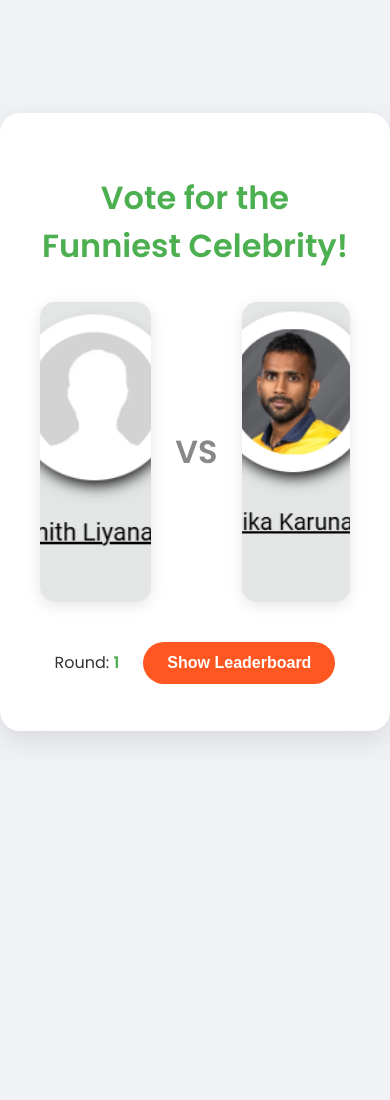
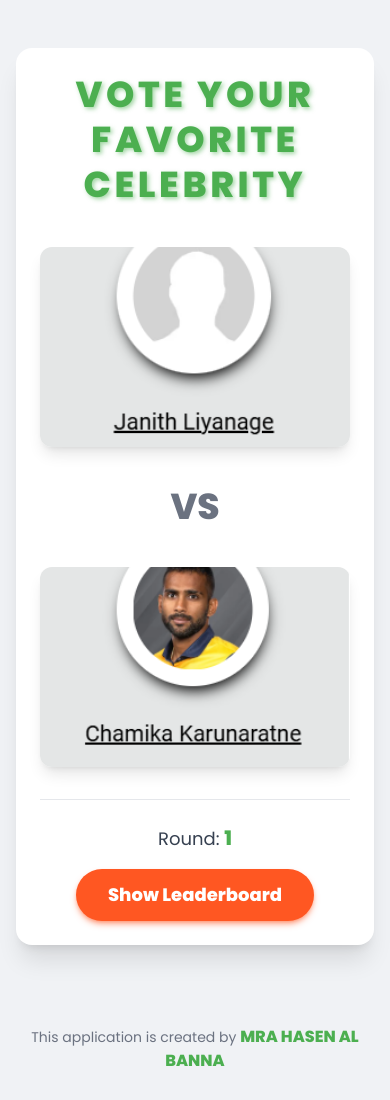
Before and after one commit to hasenalbanna/Friday-Fun-Celebrity, a website: page index.html in a window 390 px wide. Before the commit the page ends 844 px from the top, so only its background shows below. Drawn offline with nearby package versions, Linux system fonts and the light colour scheme.

Commit message:
Design: Update UI to attractive Poppins light theme and add attribution

```diff
--- a/index.html
+++ b/index.html
@@ -3,38 +3,167 @@
 <head>
     <meta charset="UTF-8">
     <meta name="viewport" content="width=device-width, initial-scale=1.0">
-    <title>Friday Fun Celebrity</title>
-    <link rel="stylesheet" href="style.css">
+    <title>VOTE YOUR FAVORITE CELEBRITY</title>
+    <!-- Load Tailwind CSS -->
+    <script src="https://cdn.tailwindcss.com"></script>
+    <link href="https://fonts.googleapis.com/css2?family=Poppins:wght@400;600;800&display=swap" rel="stylesheet">
+
+    <!-- Tailwind Configuration -->
+    <script>
+        tailwind.config = {
+            theme: {
+                extend: {
+                    fontFamily: {
+                        sans: ['Poppins', 'sans-serif'],
+                    },
+                    colors: {
+                        'primary-green': '#4CAF50',
+                        'accent-orange': '#FF5722',
+                    }
+                }
+            }
+        }
+    </script>
+
+    <style>
+        /* Custom styles based on your previous input */
+        body {
+            background: #f0f2f5;
+        }
+
+        /* Amazing custom font style for the heading */
+        .amazing-font {
+            text-shadow: 2px 2px 4px rgba(76, 175, 80, 0.5); /* Shadow for pop */
+            letter-spacing: 0.1em;
+            color: #4CAF50;
+            margin-bottom: 2rem;
+            font-weight: 800; /* Extra bold */
+        }
+
+        .photo {
+            width: 100%;
+            height: 300px;
+            object-fit: cover;
+            display: block;
+        }
+
+        /* Vote Overlay styles for interaction */
+        .vote-overlay {
+            position: absolute;
+            bottom: 0;
+            left: 0;
+            width: 100%;
+            background: rgba(76, 175, 80, 0.85); /* Primary Green with opacity */
+            color: white;
+            padding: 0.75rem 0;
+            font-weight: 600;
+            opacity: 0;
+            transition: opacity 0.3s ease;
+            cursor: pointer;
+        }
+
+        .photo-card:hover .vote-overlay {
+            opacity: 1;
+        }
+
+        /* Hide loading/notification elements by default */
+        #loading-spinner, #notification-area {
+            display: none;
+        }
+
+        @media (max-width: 640px) {
+            .photo {
+                height: 200px;
+            }
+        }
+    </style>
 </head>
-<body>
-    <div class="container">
-        <h1>Vote for the Funniest Celebrity!</h1>
+<body class="min-h-screen flex flex-col items-center justify-center p-4">
 
-        <div class="photos-container">
-            <div class="photo-card" id="photo-1-container">
-                <img id="photo-1-img" src="" alt="Celebrity 1" class="photo">
-                <div class="vote-overlay">Click to Vote!</div>
+    <!-- Loading Spinner -->
+    <div id="loading-spinner" class="fixed inset-0 bg-gray-900 bg-opacity-75 flex items-center justify-center z-50">
+        <div class="animate-spin rounded-full h-20 w-20 border-t-4 border-b-4 border-primary-green"></div>
+    </div>
+
+    <!-- Notification Bar -->
+    <div id="notification-area" class="fixed top-0 left-0 right-0 p-4 z-40">
+        <div id="notification-message" class="mx-auto max-w-lg p-3 text-center rounded-lg shadow-2xl font-semibold"></div>
+    </div>
+
+    <div class="container bg-white p-6 sm:p-8 md:p-10 rounded-2xl shadow-xl max-w-4xl w-full my-8">
+
+        <!-- Header - Updated and Stylized -->
+        <header class="text-center mb-10">
+            <h1 class="amazing-font text-4xl sm:text-5xl lg:text-6xl uppercase leading-tight">
+                VOTE YOUR FAVORITE CELEBRITY
+            </h1>
+        </header>
+
+        <!-- Celebrity Matchup Area -->
+        <div class="photos-container flex flex-col sm:flex-row justify-center items-center gap-6 sm:gap-12 mb-8">
+
+            <!-- Photo Card 1 -->
+            <div class="photo-card relative w-full sm:w-5/12 rounded-xl overflow-hidden shadow-lg hover:shadow-2xl
+                        transition duration-300 ease-in-out transform hover:scale-[1.03]"
+                 id="photo-1-container">
+                <img id="photo-1-img" src="https://placehold.co/300x300/e0f2f1/059669?text=Celebrity+A" alt="Celebrity 1" class="photo w-full object-cover">
+                <div class="vote-overlay text-xl font-bold flex items-center justify-center" data-photo-id="placeholder_a">
+                    Click to Vote!
+                </div>
             </div>
 
-            <div class="vs-text">VS</div>
+            <!-- VS Text -->
+            <div class="vs-text text-4xl font-extrabold text-gray-500 my-4 sm:my-0">
+                VS
+            </div>
 
-            <div class="photo-card" id="photo-2-container">
-                <img id="photo-2-img" src="" alt="Celebrity 2" class="photo">
-                <div class="vote-overlay">Click to Vote!</div>
+            <!-- Photo Card 2 -->
+            <div class="photo-card relative w-full sm:w-5/12 rounded-xl overflow-hidden shadow-lg hover:shadow-2xl
+                        transition duration-300 ease-in-out transform hover:scale-[1.03]"
+                 id="photo-2-container">
+                <img id="photo-2-img" src="https://placehold.co/300x300/e0f2f1/059669?text=Celebrity+B" alt="Celebrity 2" class="photo w-full object-cover">
+                <div class="vote-overlay text-xl font-bold flex items-center justify-center" data-photo-id="placeholder_b">
+                    Click to Vote!
+                </div>
             </div>
         </div>
 
-        <div class="game-controls">
-            <p>Round: <span id="round-number">0</span></p>
-            <button id="show-leaderboard-btn">Show Leaderboard</button>
+        <!-- Game Controls -->
+        <div class="game-controls flex flex-col sm:flex-row justify-center items-center gap-4 sm:gap-8 border-t border-gray-200 pt-6">
+            <p class="text-lg font-medium text-gray-700">Round: <span id="round-number" class="text-primary-green font-extrabold text-xl">1</span></p>
+            <button id="show-leaderboard-btn"
+                    class="bg-accent-orange text-white font-bold py-3 px-8 rounded-full shadow-md shadow-accent-orange/50
+                           hover:bg-red-600 transition transform active:scale-95 text-lg">
+                Show Leaderboard
+            </button>
         </div>
 
-        <div id="leaderboard-container" style="display: none;">
-            <h2>Leaderboard</h2>
-            <ul id="leaderboard-list"></ul>
+        <!-- Leaderboard (Hidden by default) -->
+        <div id="leaderboard-container" class="mt-8 p-6 bg-gray-50 rounded-xl border border-gray-200" style="display: none;">
+            <h2 class="text-2xl font-semibold mb-4 text-primary-green">Current Leaderboard</h2>
+            <ul id="leaderboard-list" class="space-y-3">
+                <!-- Leaderboard items will be populated here by script.js -->
+                <li class="flex items-center justify-between p-3 rounded-lg bg-gray-100 border-l-4 border-primary-green">
+                    <div class="flex items-center">
+                        <img src="https://placehold.co/50x50/f0fdf4/059669?text=1" class="leaderboard-image w-10 h-10 rounded-full object-cover mr-4 border-2 border-primary-green">
+                        <span class="font-medium text-gray-800">Mock Winner</span>
+                    </div>
+                    <span class="text-primary-green font-bold">5 Votes</span>
+                </li>
+            </ul>
         </div>
+
     </div>
 
+    <!-- Footer - Attribution -->
+    <footer class="text-center mt-8 py-4">
+        <p class="text-gray-500 text-sm">
+            This application is created by
+            <span class="text-primary-green font-bold text-base">MRA HASEN AL BANNA</span>
+        </p>
+    </footer>
+
+    <!-- Link to external script file -->
     <script src="script.js"></script>
 </body>
 </html>
```
